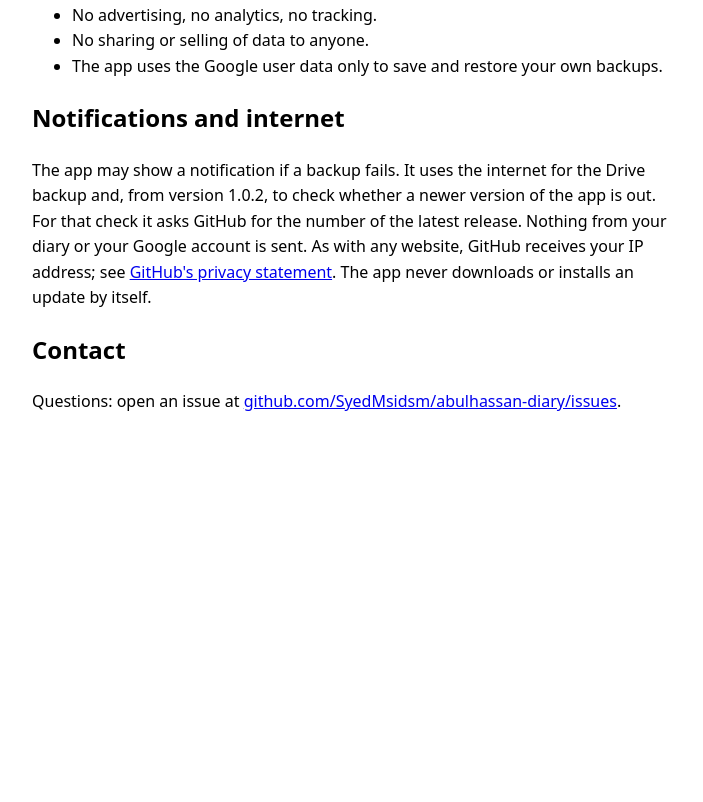
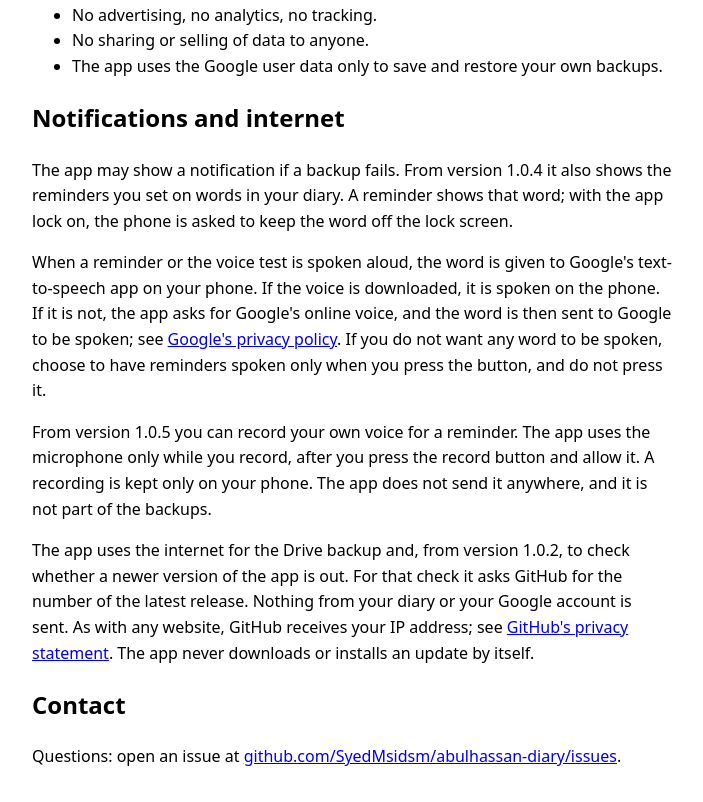
Before and after one commit to SyedMsidsm/abulhassan-diary, a plain HTML site: page privacy.html in a window 1280 px wide. Shown: the part 788-1590 px from the top of the page, without its empty margins (288-991 px from the left). Before the commit the page ends 1235 px from the top, so only its background shows below. Drawn offline with Linux system fonts and the light colour scheme.

Commit message:
Privacy policy: reminders, spoken words and recorded voice
Co-Authored-By: Claude Sonnet 5.5 <noreply@anthropic.com>

```diff
--- a/privacy.html
+++ b/privacy.html
@@ -36,7 +36,18 @@ backup folder from your Drive at any time.</li>
 </ul>
 
 <h2>Notifications and internet</h2>
-<p>The app may show a notification if a backup fails. It uses the internet for the Drive backup and, from
+<p>The app may show a notification if a backup fails. From version 1.0.4 it also shows the reminders you set on
+words in your diary. A reminder shows that word; with the app lock on, the phone is asked to keep the word off
+the lock screen.</p>
+<p>When a reminder or the voice test is spoken aloud, the word is given to Google's text-to-speech app on your
+phone. If the voice is downloaded, it is spoken on the phone. If it is not, the app asks for Google's online
+voice, and the word is then sent to Google to be spoken; see
+<a href="https://policies.google.com/privacy">Google's privacy policy</a>. If you do not want any word to be
+spoken, choose to have reminders spoken only when you press the button, and do not press it.</p>
+<p>From version 1.0.5 you can record your own voice for a reminder. The app uses the microphone only while you
+record, after you press the record button and allow it. A recording is kept only on your phone. The app does not
+send it anywhere, and it is not part of the backups.</p>
+<p>The app uses the internet for the Drive backup and, from
 version 1.0.2, to check whether a newer version of the app is out. For that check it asks GitHub for the
 number of the latest release. Nothing from your diary or your Google account is sent. As with any website,
 GitHub receives your IP address; see
```
